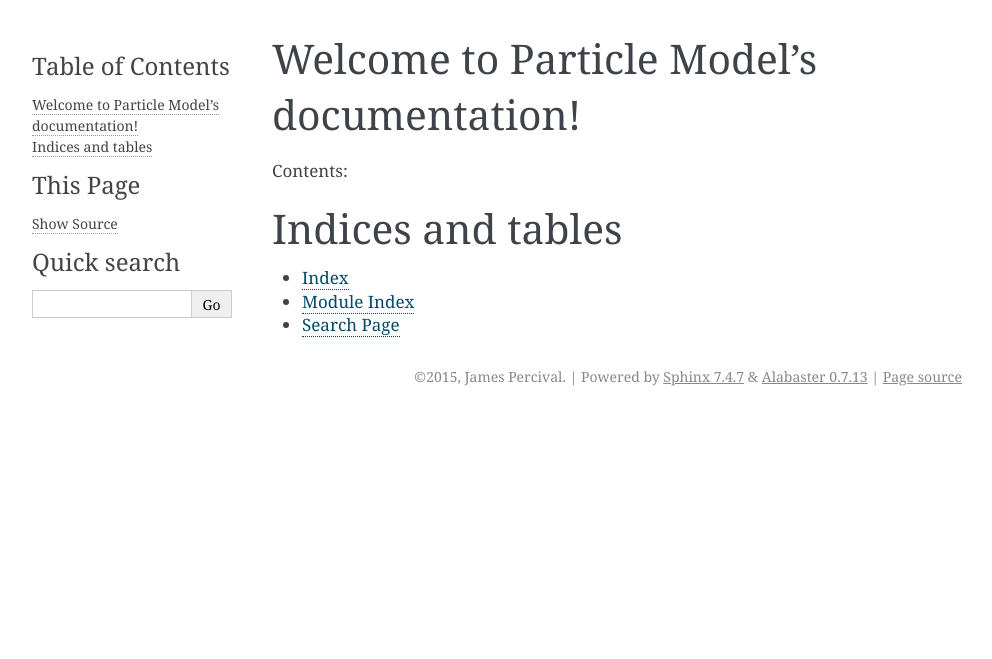
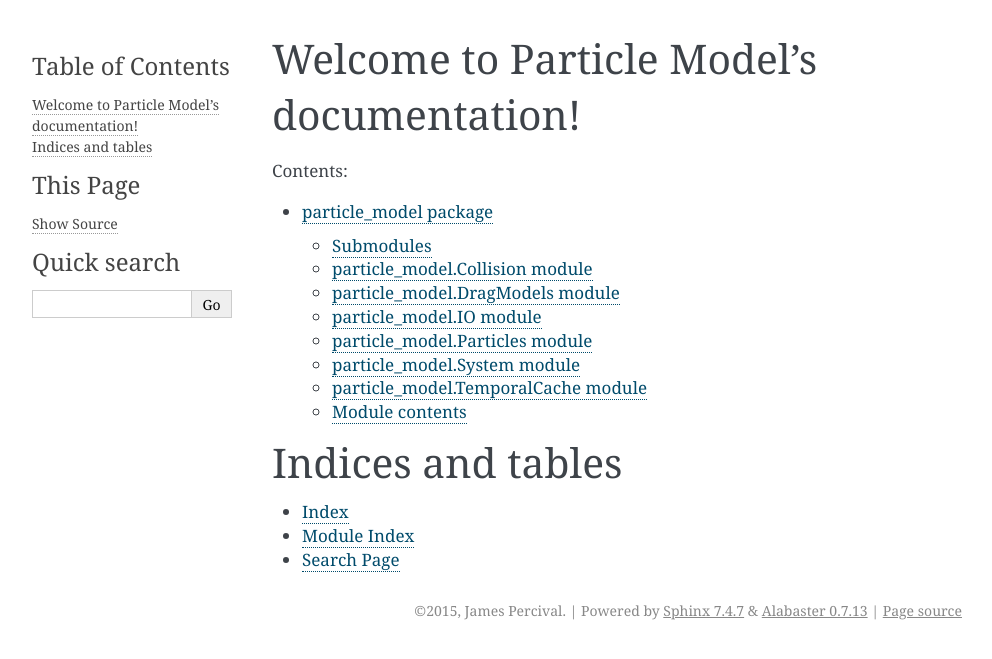
Before and after one commit to ASBLittle/ParticleModule, a Sphinx documentation site: the page built from docs/index.rst, in a window 1280 px wide. Shown: the top 659 px of the page, without its empty margins (148-1140 px from the left). Built offline with Sphinx 7.4.7, drawn with Linux system fonts in a browser that asks for light colours.

Commit message:
Put the particle module documentation onto the default main page.

```diff
--- a/docs/conf.py
+++ b/docs/conf.py
@@ -33,6 +33,7 @@ sys.path.insert(0, os.path.abspath('../particle_model/'))
 # ones.
 extensions = [
     'sphinx.ext.autodoc',
+    'sphinx.ext.napoleon',
     'sphinx.ext.doctest',
     'sphinx.ext.todo',
     'sphinx.ext.coverage',
--- a/docs/index.rst
+++ b/docs/index.rst
@@ -11,6 +11,7 @@ Contents:
 .. toctree::
    :maxdepth: 2
 
+   _sources/particle_model
 
 
 Indices and tables
```
